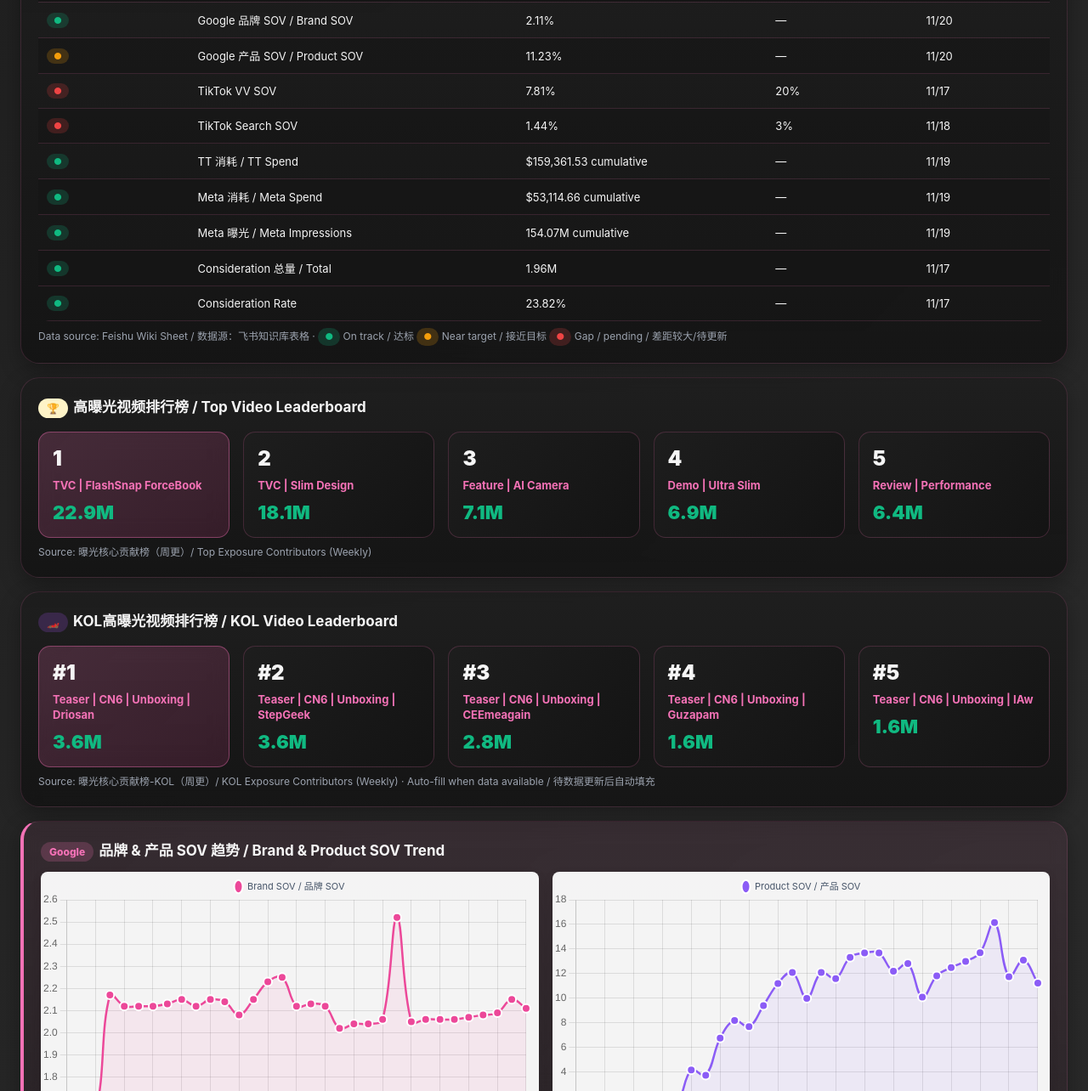
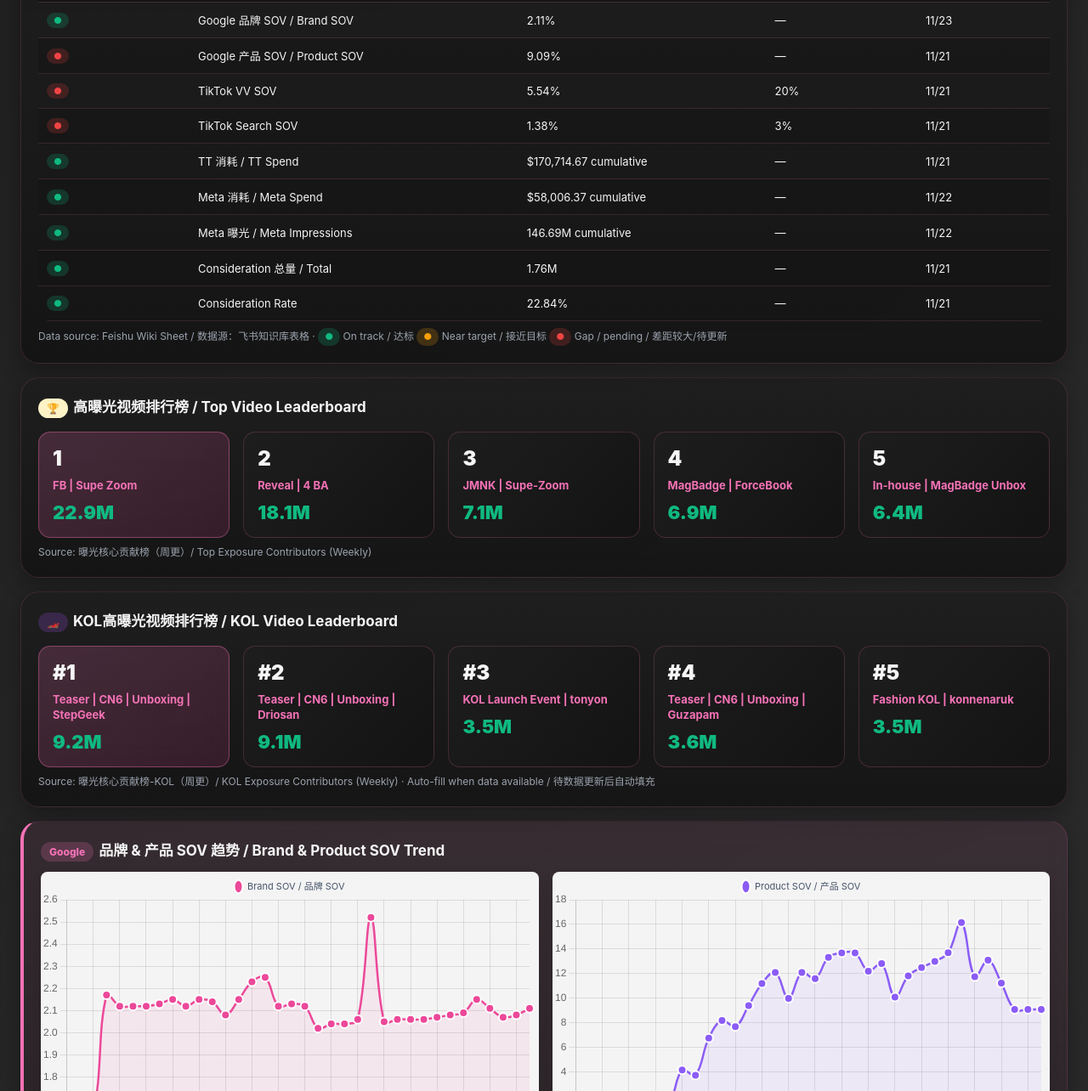
Before and after one commit to Evachennnnnnn/camon-slim-dashboard-th, a plain HTML site: page index.html in a window 1280 px wide. Shown: the part 1516-2800 px from the top of the page at 85% size. Drawn offline with nearby package versions, Linux system fonts and the light colour scheme.

Commit message:
update: data to 11/23 (Google SOV 11/23, TT SOV 11/21, Meta/YT 11/22, Consideration 11/21)

```diff
--- a/index.html
+++ b/index.html
@@ -305,27 +305,27 @@ body::before { content:""; position:fixed; inset:0; pointer-events:none; backgro
 // DATA CONFIGURATION / 数据配置
 // ============================================================
 const D = {
-  "updatedDate": "2026-11-20",
-  "dataAsOf": "11/20",
-  "alertBanner": "数据更新至 11/20：Google Product SOV 11.23% (11/20)，TT VV SOV 7.81% (11/17)，TT Search SOV 1.44% (11/18)，全网总曝光 531.12M，Consideration 1.96M (11/17)，挑战赛 14天 3,624 视频已超 POVA 8 Benchmark。",
+  "updatedDate": "2026-11-23",
+  "dataAsOf": "11/23",
+  "alertBanner": "数据更新至 11/23：Google Product SOV 9.09%（11/21-23），TT VV SOV 5.54%（11/21），TT Search SOV 1.38%（11/21），全网总曝光 555.05M，Consideration 1.76M（11/21），TT 消耗进度 101.6%。",
   "hero": {
-    "desc": "Google Product SOV 11.23% (11/20), TT VV SOV 7.81% (11/17), 全网总曝光 531.12M, Consideration 1.96M (11/17).",
+    "desc": "Google Product SOV 9.09% (11/21-23), TT VV SOV 5.54% (11/21), 全网总曝光 555.05M, Consideration 1.76M (11/21).",
     "stats": [
       {
         "label": "Google Product SOV",
-        "value": "11.23%"
+        "value": "9.09%"
       },
       {
         "label": "TikTok VV SOV",
-        "value": "7.81%"
+        "value": "5.54%"
       },
       {
         "label": "TikTok Search SOV",
-        "value": "1.44%"
+        "value": "1.38%"
       },
       {
         "label": "Consideration",
-        "value": "1.96M"
+        "value": "1.76M"
       }
     ]
   },
@@ -333,30 +333,30 @@ const D = {
     {
       "label": "Google Brand SOV",
       "statusDot": "status-red",
-      "value": "7.81%",
+      "value": "5.54%",
       "trend": "↓",
       "trendClass": "trend-down",
-      "sub": "Target / 目标 15% · As of / 截至 11/17",
-      "borderLeft": "#10b981",
-      "valueColor": "#10b981"
+      "sub": "Target / 目标 15% · As of / 截至 11/21",
+      "borderLeft": "#ef4444",
+      "valueColor": "#ef4444"
     },
     {
       "label": "Consideration Rate",
       "statusDot": "status-green",
-      "value": "23.82%",
+      "value": "22.84%",
       "trend": "→",
       "trendClass": "trend-flat",
-      "sub": "Consideration / TECNO曝光 · As of / 截至 11/17",
+      "sub": "Consideration / TECNO曝光 · As of / 截至 11/21",
       "borderLeft": "#10b981",
       "valueColor": "#10b981"
     },
     {
       "label": "全网总曝光 / Total Impressions",
       "statusDot": "status-green",
-      "value": "534.80M",
+      "value": "555.05M",
       "trend": "↑",
       "trendClass": "trend-up",
-      "sub": "TT 343.69M + Meta 154.07M + YT 37.04M",
+      "sub": "TT 368.43M + Meta 146.69M + YT 39.93M",
       "borderLeft": "#10b981",
       "valueColor": "#10b981"
     },
@@ -455,97 +455,97 @@ const D = {
       "metric": "Google 品牌 SOV / Brand SOV",
       "current": "2.11%",
       "target": "—",
-      "date": "11/20"
+      "date": "11/23"
     },
     {
-      "status": "yellow",
+      "status": "red",
       "metric": "Google 产品 SOV / Product SOV",
-      "current": "11.23%",
+      "current": "9.09%",
       "target": "—",
-      "date": "11/20"
+      "date": "11/21"
     },
     {
       "status": "red",
       "metric": "TikTok VV SOV",
-      "current": "7.81%",
+      "current": "5.54%",
       "target": "20%",
-      "date": "11/17"
+      "date": "11/21"
     },
     {
       "status": "red",
       "metric": "TikTok Search SOV",
-      "current": "1.44%",
+      "current": "1.38%",
       "target": "3%",
-      "date": "11/18"
+      "date": "11/21"
     },
     {
       "status": "green",
       "metric": "TT 消耗 / TT Spend",
-      "current": "$159,361.53 cumulative",
+      "current": "$170,714.67 cumulative",
       "target": "—",
-      "date": "11/19"
+      "date": "11/21"
     },
     {
       "status": "green",
       "metric": "Meta 消耗 / Meta Spend",
-      "current": "$53,114.66 cumulative",
+      "current": "$58,006.37 cumulative",
       "target": "—",
-      "date": "11/19"
+      "date": "11/22"
     },
     {
       "status": "green",
       "metric": "Meta 曝光 / Meta Impressions",
-      "current": "154.07M cumulative",
+      "current": "146.69M cumulative",
       "target": "—",
-      "date": "11/19"
+      "date": "11/22"
     },
     {
       "status": "green",
       "metric": "Consideration 总量 / Total",
-      "current": "1.96M",
+      "current": "1.76M",
       "target": "—",
-      "date": "11/17"
+      "date": "11/21"
     },
     {
       "status": "green",
       "metric": "Consideration Rate",
-      "current": "23.82%",
+      "current": "22.84%",
       "target": "—",
-      "date": "11/17"
+      "date": "11/21"
     }
   ],
   "topVideos": [
     {
       "rank": 1,
-      "name": "TVC | FlashSnap ForceBook",
+      "name": "FB | Supe Zoom",
       "url": "https://www.tiktok.com/@tecnomobileth/video/7699071414929788181",
       "value": "22.9M",
       "gold": true
     },
     {
       "rank": 2,
-      "name": "TVC | Slim Design",
+      "name": "Reveal | 4 BA",
       "url": "https://www.tiktok.com/@tecnomobileth/video/7699103279812185352",
       "value": "18.1M",
       "gold": false
     },
     {
       "rank": 3,
-      "name": "Feature | AI Camera",
+      "name": "JMNK | Supe-Zoom",
       "url": "https://www.tiktok.com/@tecnomobileth/video/7699072176372059413",
       "value": "7.1M",
       "gold": false
     },
     {
       "rank": 4,
-      "name": "Demo | Ultra Slim",
+      "name": "MagBadge | ForceBook",
       "url": "https://www.tiktok.com/@tecnomobileth/video/7701994721069010177",
       "value": "6.9M",
       "gold": false
     },
     {
       "rank": 5,
-      "name": "Review | Performance",
+      "name": "In-house | MagBadge Unbox",
       "url": "https://www.tiktok.com/@tecnomobileth/video/7699105143987408136",
       "value": "6.4M",
       "gold": false
@@ -553,39 +553,39 @@ const D = {
   ],
   "kolVideos": [
     {
+      "rank": "#1",
+      "name": "Teaser | CN6 | Unboxing | StepGeek",
+      "url": "https://www.tiktok.com/@naduchstepgeek/video/7700943845537680648",
+      "value": "9.2M",
+      "gold": true
+    },
+    {
+      "rank": "#2",
       "name": "Teaser | CN6 | Unboxing | Driosan",
       "url": "https://www.tiktok.com/@droidsans/video/7701213212548631829",
-      "value": "3.6M",
-      "gold": true,
-      "rank": "#1"
+      "value": "9.1M",
+      "gold": false
     },
     {
-      "name": "Teaser | CN6 | Unboxing | StepGeek",
-      "url": "https://www.tiktok.com/@naduchstepgeek/video/7700943845537680648",
-      "value": "3.6M",
-      "gold": false,
-      "rank": "#2"
+      "rank": "#3",
+      "name": "KOL Launch Event | tonyon",
+      "url": "https://www.tiktok.com/@tonyon__/video/7703799128647568658",
+      "value": "3.5M",
+      "gold": false
     },
     {
-      "name": "Teaser | CN6 | Unboxing | CEEmeagain",
-      "url": "https://www.tiktok.com/@ceemeagain/video/7701255246328171796?_r=1&_t=ZS-9AtplplGzBc",
-      "value": "2.8M",
-      "gold": false,
-      "rank": "#3"
-    },
-    {
+      "rank": "#4",
       "name": "Teaser | CN6 | Unboxing | Guzapam",
       "url": "https://www.tiktok.com/@guzappam/video/7701207813594434834?_r=1&_t=ZS-9AtggtfCrI6",
-      "value": "1.6M",
-      "gold": false,
-      "rank": "#4"
+      "value": "3.6M",
+      "gold": false
     },
     {
-      "name": "Teaser | CN6 | Unboxing | IAw",
-      "url": "https://www.tiktok.com/@iaumreview/video/7700990041002315028",
-      "value": "1.6M",
-      "gold": false,
-      "rank": "#5"
+      "rank": "#5",
+      "name": "Fashion KOL | konnenaruk",
+      "url": "https://www.tiktok.com/@konnenaruk/video/7704163691582754068?_r=1&_t=ZS-9B7lqVD2EpY",
+      "value": "3.5M",
+      "gold": false
     }
   ],
   "googleSov": {
@@ -622,7 +622,10 @@ const D = {
       "11/17",
       "11/18",
       "11/19",
-      "11/20"
+      "11/20",
+      "11/21",
+      "11/22",
+      "11/23"
     ],
     "brand": [
       1.63,
@@ -657,6 +660,9 @@ const D = {
       2.08,
       2.09,
       2.15,
+      2.11,
+      2.07,
+      2.08,
       2.11
     ],
     "product": [
@@ -692,13 +698,16 @@ const D = {
       16.16,
       11.76,
       13.09,
-      11.23
-    ],
-    "brandNote": "Brand SOV latest 2.11% (11/20) / 品牌 SOV 最新 2.11%（11/20）",
-    "productNote": "Product SOV latest 11.23% (11/20) / 产品 SOV 最新 11.23%（11/20）"
+      11.23,
+      9.09,
+      9.09,
+      9.09
+    ],
+    "brandNote": "Brand SOV latest 2.11% (11/23) / 品牌 SOV 最新 2.11%（11/23）",
+    "productNote": "Product SOV latest 9.09% (11/21-23) / 产品 SOV 最新 9.09%（11/21-23）"
   },
   "competitorCompare": {
-    "note": "Google Trends 对比关键词 / Comparison: CAMON Slim vs OPPO Reno 16 F, VIVO V80 Lite, Redmi Note 17 Pro · 截至 11/20",
+    "note": "Google Trends 对比关键词 / Comparison: CAMON Slim vs OPPO Reno 16 F, VIVO V80 Lite, Redmi Note 17 Pro · 截至 11/23",
     "trendLink": "https://trends.google.com/trends/explore?date=today%201-m&geo=TH&q=CAMON%20Slim,OPPO%20Reno%2016%20F,VIVO%20V80%20Lite,Redmi%20Note%2017%20Pro&hl=en",
     "dailyLinks": [],
     "chartLabels": [
@@ -734,7 +743,10 @@ const D = {
       "11/17",
       "11/18",
       "11/19",
-      "11/20"
+      "11/20",
+      "11/21",
+      "11/22",
+      "11/23"
     ],
     "datasets": [
       {
@@ -772,7 +784,10 @@ const D = {
           16.16,
           11.76,
           13.09,
-          11.23
+          11.23,
+          9.09,
+          9.09,
+          9.09
         ],
         "borderColor": "#10b981",
         "bg": "rgba(16,185,129,.15)",
@@ -912,7 +927,9 @@ const D = {
       "11/16",
       "11/17",
       "11/18",
-      "11/19"
+      "11/19",
+      "11/20",
+      "11/21"
     ],
     "vvData": [
       0.42,
@@ -948,7 +965,9 @@ const D = {
       6.73,
       7.81,
       null,
-      null
+      null,
+      6.43,
+      5.54
     ],
     "searchData": [
       1.02,
@@ -984,9 +1003,11 @@ const D = {
       1.23,
       1.43,
       1.44,
-      null
-    ],
-    "note": "VV SOV latest 7.81% (11/17); Search SOV latest 1.44% (11/18). / TikTok声量最新数据 VV 到11/17，Search 到11/18"
+      null,
+      1.25,
+      1.38
+    ],
+    "note": "VV SOV latest 5.54% (11/21); Search SOV latest 1.38% (11/21). 11/22 source cells blank / TikTok声量最新数据到11/21，11/22源表尚未回填"
   },
   "consideration": {
     "labels": [
@@ -1021,7 +1042,11 @@ const D = {
       "11/14",
       "11/15",
       "11/16",
-      "11/17"
+      "11/17",
+      "11/18",
+      "11/19",
+      "11/20",
+      "11/21"
     ],
     "brandData": [
       448555,
@@ -1055,7 +1080,11 @@ const D = {
       1967132,
       2052898,
       2046295,
-      1956325
+      1956325,
+      2005412,
+      2010821,
+      1973770,
+      1762500
     ],
     "industryData": [
       4225531,
@@ -1089,9 +1118,13 @@ const D = {
       5360190,
       5355370,
       5332231,
-      5357421
-    ],
-    "note": "Brand Consideration latest 1.96M (11/17). / 本品牌 Consideration 最新 1.96M（11/17）。",
+      5357421,
+      5390632,
+      5437111,
+      5453325,
+      5504046
+    ],
+    "note": "Brand Consideration latest 1.76M (11/21). / 本品牌 Consideration 最新 1.76M（11/21）。",
     "rateData": [
       107.5,
       88.07,
@@ -1198,7 +1231,9 @@ const D = {
       "11/16",
       "11/17",
       "11/18",
-      "11/19"
+      "11/19",
+      "11/20",
+      "11/21"
     ],
     "dailySpend": [
       0,
@@ -1234,7 +1269,9 @@ const D = {
       2641.9,
       4104.7,
       4600.97,
-      4171.66
+      4171.66,
+      3636.85,
+      3554.45
     ],
     "spendProgress": [
       0,
@@ -1270,7 +1307,9 @@ const D = {
       0.8771508982,
       0.901729940119761,
       0.929280658682635,
-      0.954260658682635
+      0.954260658682635,
+      0.976038203592814,
+      0.997322335329341
     ],
     "exposureProgress": [
       0.0005960643,
@@ -1302,6 +1341,8 @@ const D = {
       0.3980540629,
       0.4240152186,
       0.4499665886,
+      null,
+      null,
       null,
       null,
       null,
```
